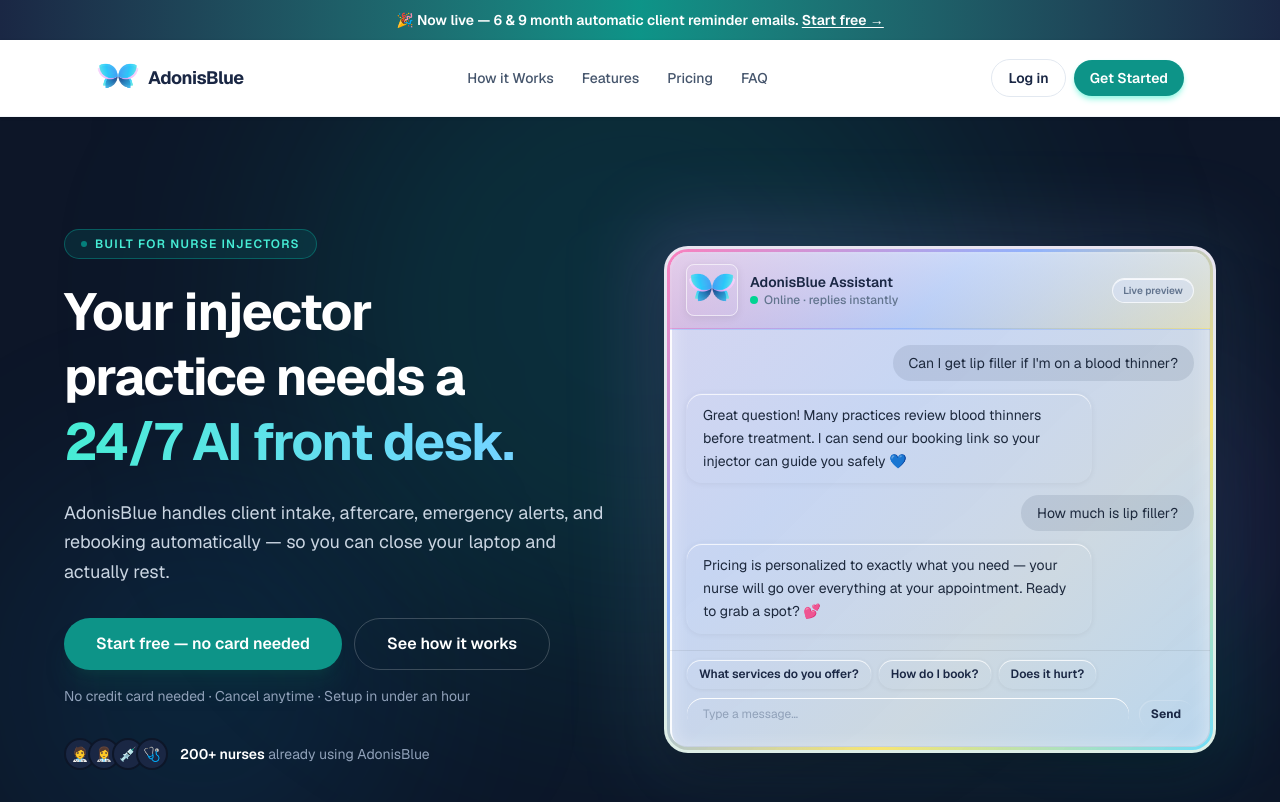
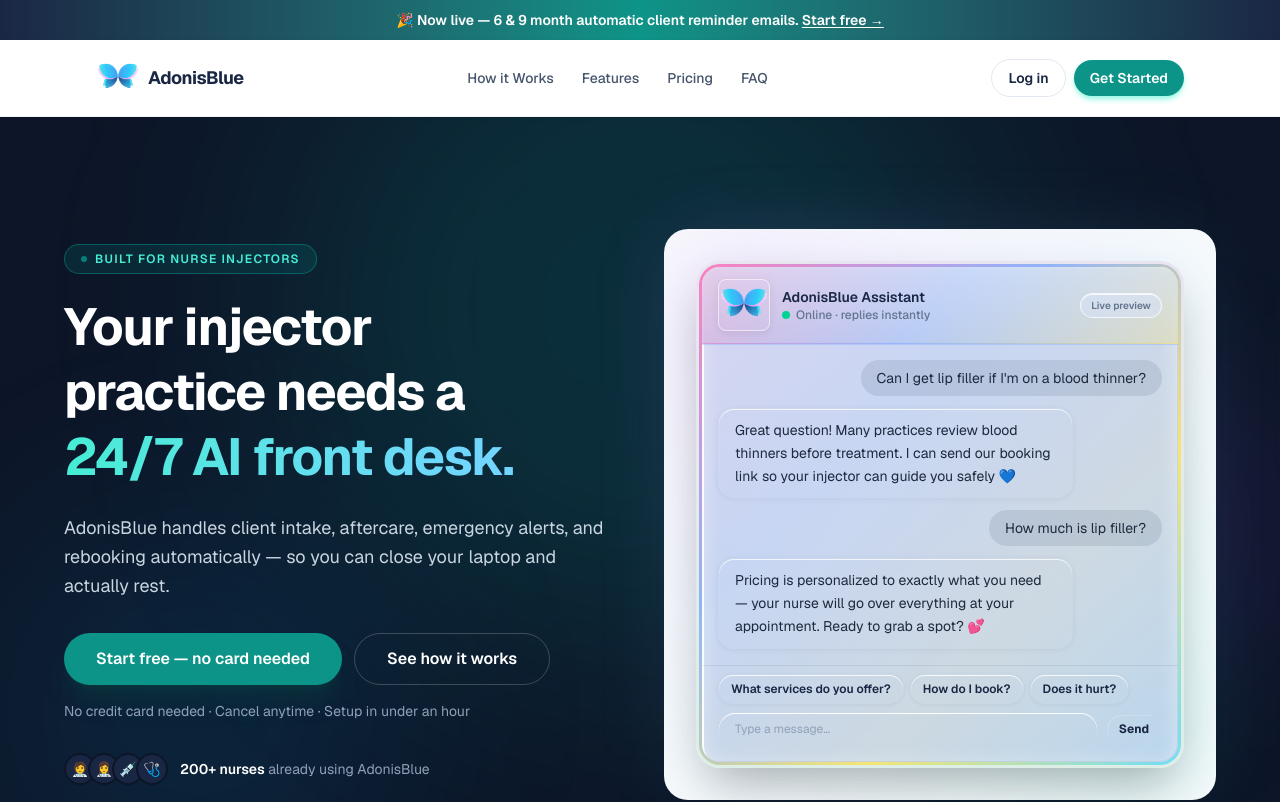
Before and after one commit to M316-mar/AdonisBlue, a Next.js app: page / in a window 1280 px wide. Shown: the top 802 px of the page. Built offline with nearby package versions, Linux system fonts and the light colour scheme; no server answers; a web font is replaced by a local one.

Commit message:
Fix widget background and logo visibility - light panel behind widget, white bg on logos

```diff
--- a/app/chat/[slug]/page.tsx
+++ b/app/chat/[slug]/page.tsx
@@ -429,6 +429,7 @@ export default function PublicChatPage() {
               width: 64, height: 64, minWidth: 64,
               borderRadius: 8,
               overflow: "hidden",
+              backgroundColor: "rgba(255,255,255,0.9)",
               border: "2px solid rgba(255,255,255,0.45)",
               boxShadow: "inset 0 0 0 1px rgba(255,255,255,0.25), 0 2px 8px rgba(0,0,0,0.10)",
               flexShrink: 0,
@@ -679,6 +680,7 @@ export default function PublicChatPage() {
               width: 72, height: 72, minWidth: 72,
               borderRadius: 8,
               overflow: "hidden",
+              backgroundColor: "rgba(255,255,255,0.9)",
               border: "2px solid rgba(255,255,255,0.45)",
               boxShadow: "inset 0 0 0 1px rgba(255,255,255,0.25), 0 2px 10px rgba(0,0,0,0.10)",
               flexShrink: 0,
--- a/app/page.tsx
+++ b/app/page.tsx
@@ -150,6 +150,7 @@ export default function Home() {
               </div>
             </div>
             {/* Aurora glass chat widget preview */}
+            <div className="rounded-3xl bg-[#f8fafc] p-6 sm:p-8">
             <div className="relative">
               <div className="absolute -inset-4 rounded-3xl bg-gradient-to-br from-purple-400/20 via-sky-300/10 to-teal-400/15 blur-2xl" aria-hidden />
               {/* Outer gradient background */}
@@ -266,6 +267,7 @@ export default function Home() {
                   </div>
                 </div>
               </div>
+            </div>
             </div>
           </div>
         </section>
```
